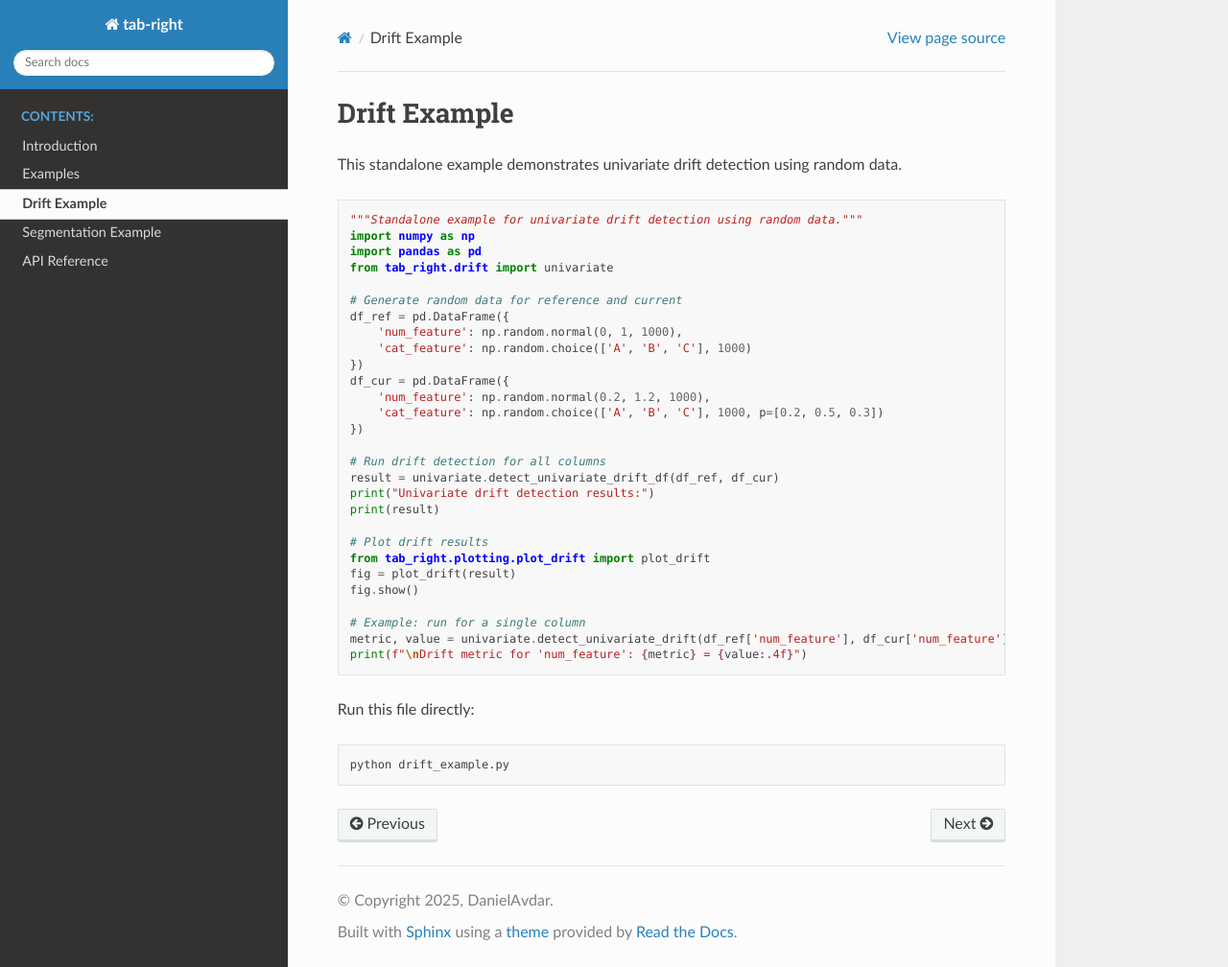
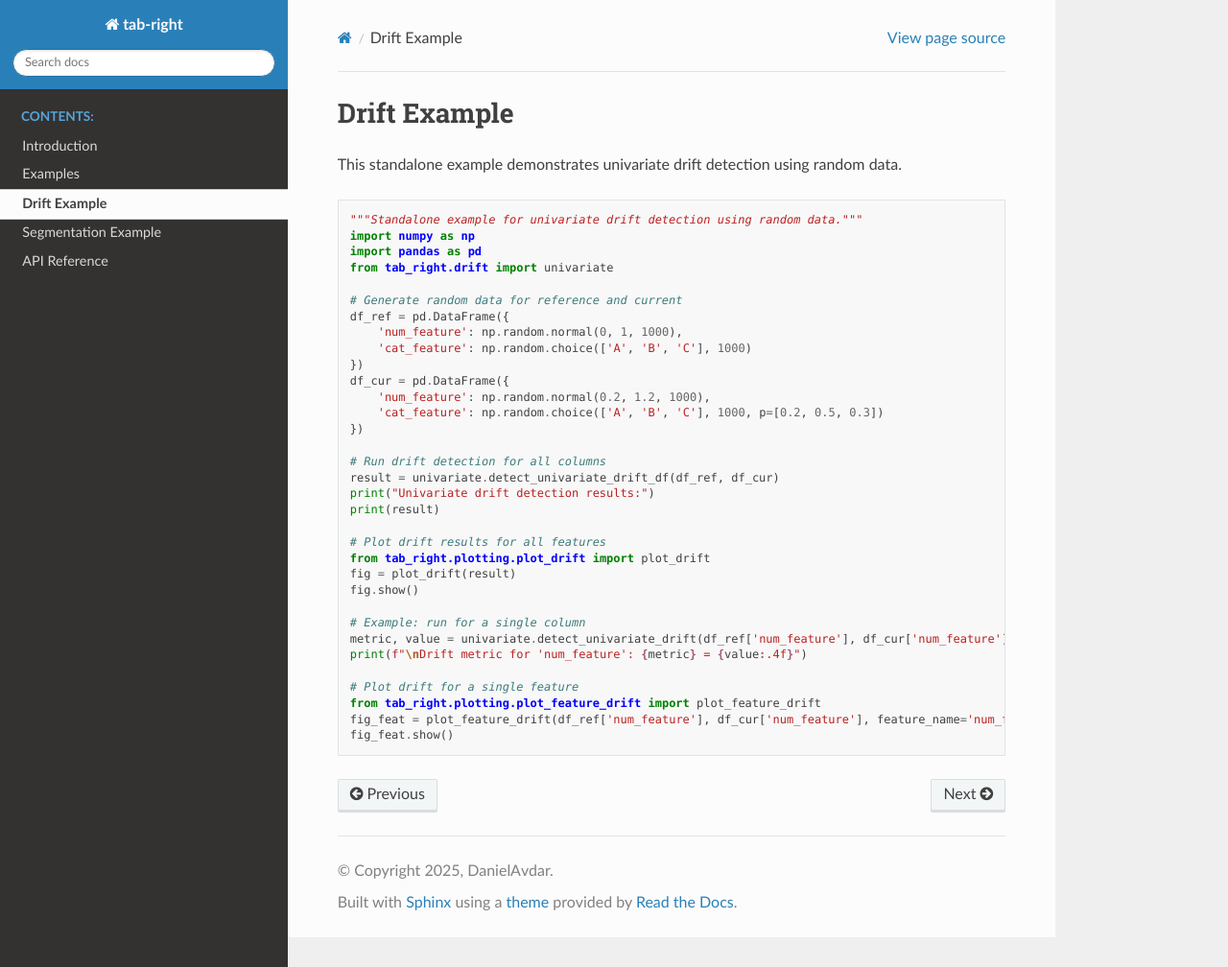
Before and after one commit to DanielAvdar/Tab-right, a Sphinx documentation site: the page built from docs/source/drift_example.rst, in a window 1280 px wide and 1008 px high. Shown: the whole window at 96% size. Built offline with Sphinx 7.4.7 and the Read the Docs theme 3.1.0, drawn with Linux system fonts in a browser that asks for light colours.

Commit message:
Enhance drift example with detailed plotting instructions
Updated the drift example script to clarify feature drift plotting. Added examples for plotting drift for all features and individual features, improving the guide's usability and completeness.

Signed-off-by: DanielAvdar <66269169+DanielAvdar@users.noreply.github.com>

```diff
--- a/docs/source/drift_example.rst
+++ b/docs/source/drift_example.rst
@@ -27,7 +27,7 @@ This standalone example demonstrates univariate drift detection using random dat
     print("Univariate drift detection results:")
     print(result)
 
-    # Plot drift results
+    # Plot drift results for all features
     from tab_right.plotting.plot_drift import plot_drift
     fig = plot_drift(result)
     fig.show()
@@ -36,8 +36,7 @@ This standalone example demonstrates univariate drift detection using random dat
     metric, value = univariate.detect_univariate_drift(df_ref['num_feature'], df_cur['num_feature'], kind='continuous')
     print(f"\nDrift metric for 'num_feature': {metric} = {value:.4f}")
 
-Run this file directly:
-
-.. code-block:: bash
-
-   python drift_example.py
+    # Plot drift for a single feature
+    from tab_right.plotting.plot_feature_drift import plot_feature_drift
+    fig_feat = plot_feature_drift(df_ref['num_feature'], df_cur['num_feature'], feature_name='num_feature')
+    fig_feat.show()
```
